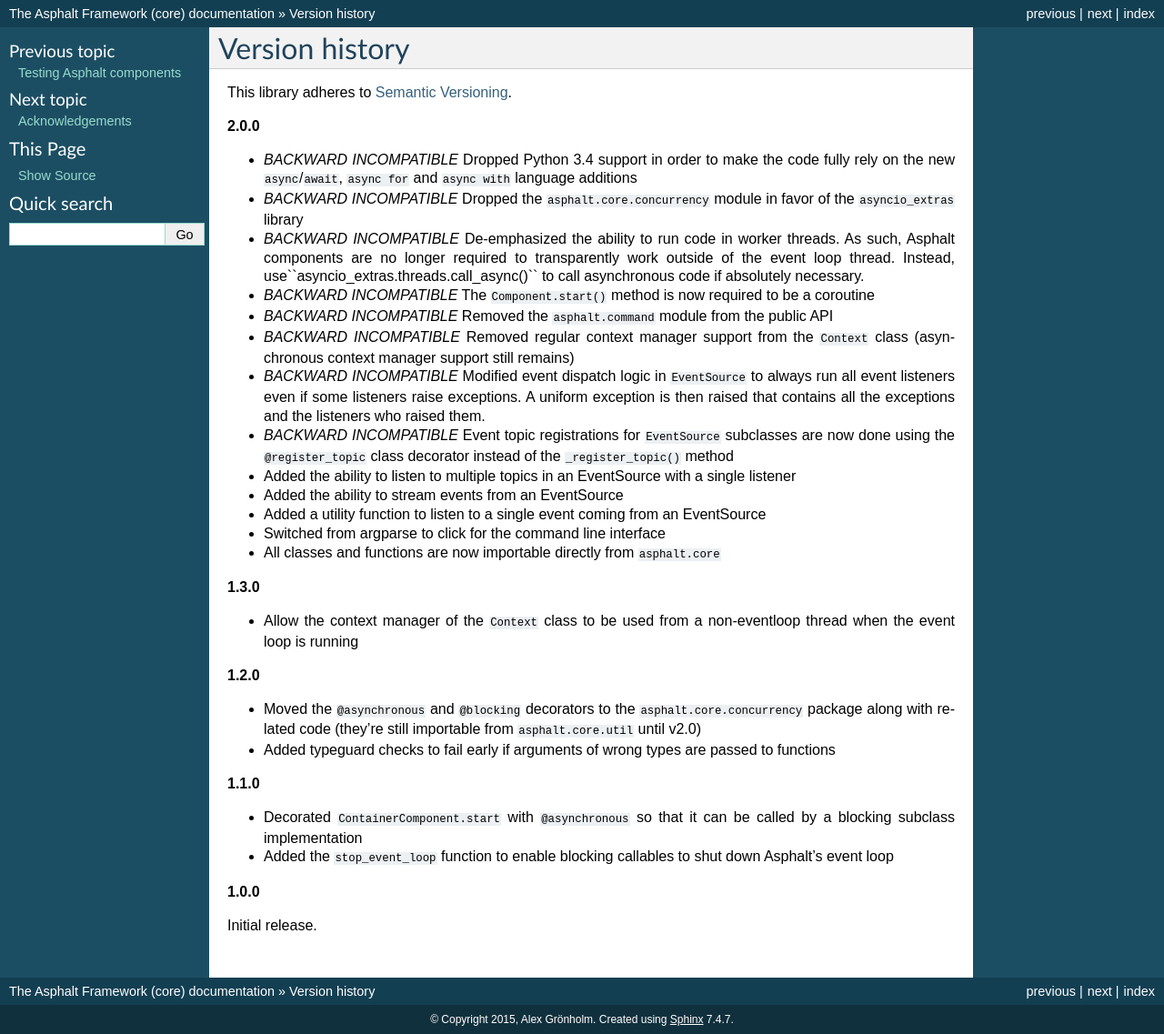
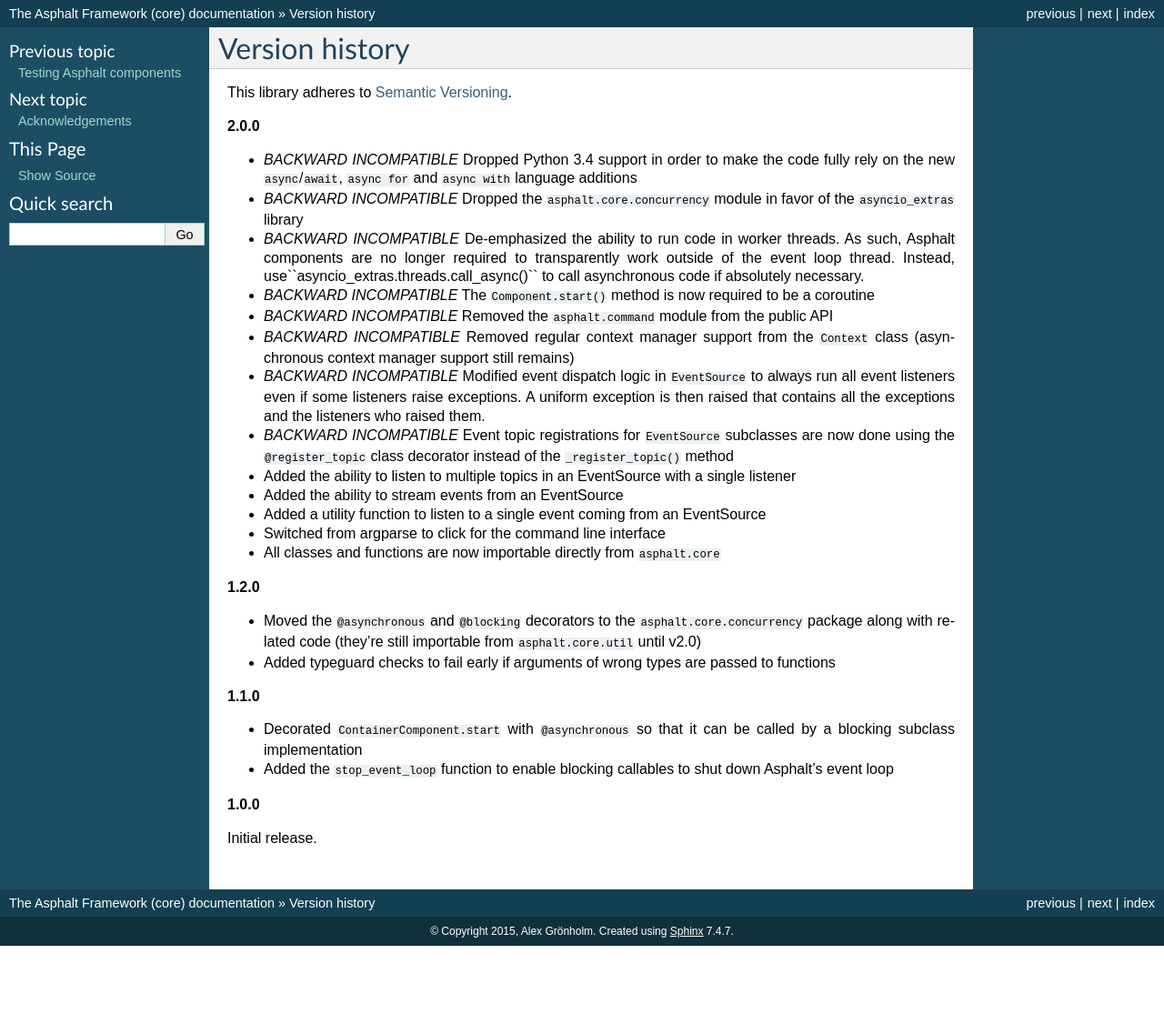
Before and after one commit to asphalt-framework/asphalt, a Sphinx documentation site: the page built from docs/versionhistory.rst, in a window 1280 px wide. Shown: the whole page at 91% size. Built offline with Sphinx 7.4.7, drawn with Linux system fonts in a browser that asks for light colours; after the commit the page ends 1040 px from its top, so only the background shows below that.

Commit message:
Removed v1.3.0 from version history
This version was never released.

```diff
--- a/docs/versionhistory.rst
+++ b/docs/versionhistory.rst
@@ -28,11 +28,6 @@
 - Switched from argparse to click for the command line interface
 - All classes and functions are now importable directly from ``asphalt.core``
 
-**1.3.0**
-
-- Allow the context manager of the ``Context`` class to be used from a non-eventloop thread when
-  the event loop is running
-
 **1.2.0**
 
 - Moved the ``@asynchronous`` and ``@blocking`` decorators to the ``asphalt.core.concurrency``
```
